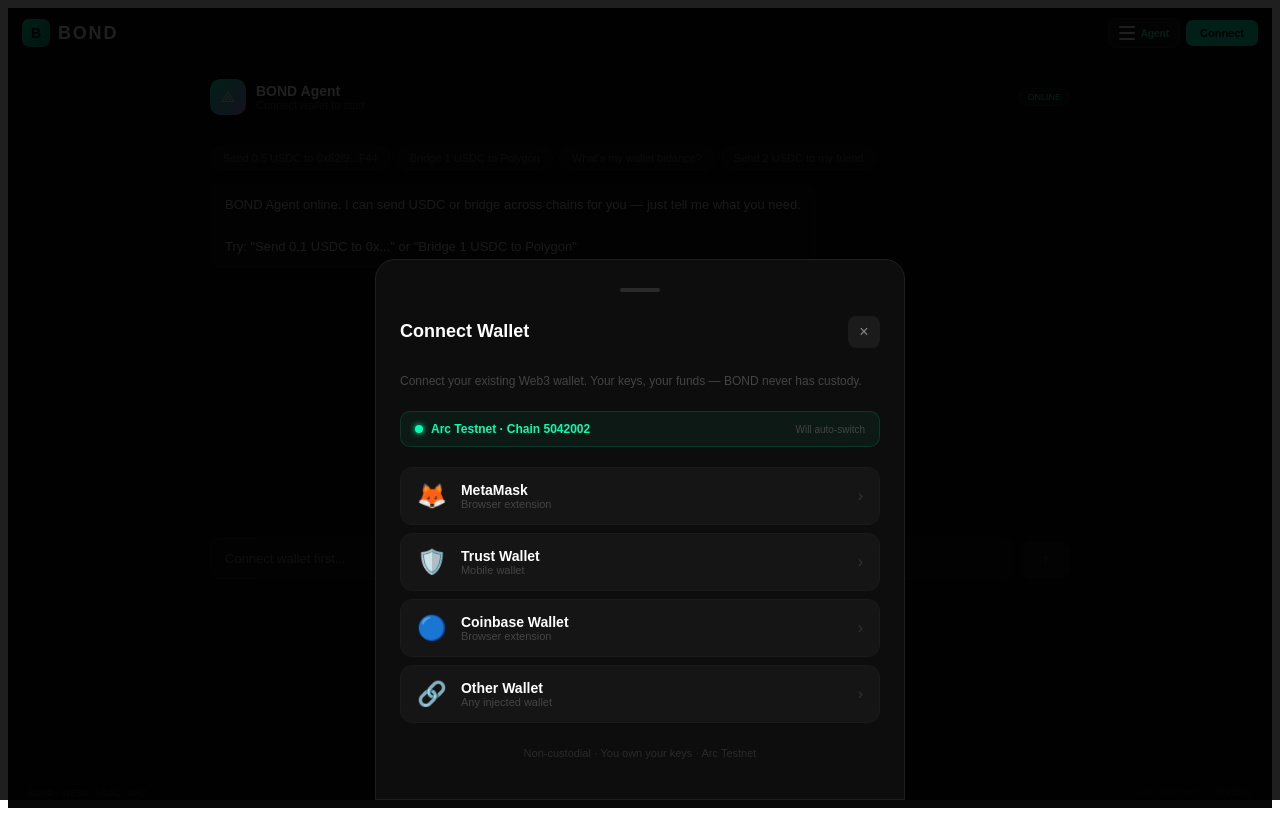
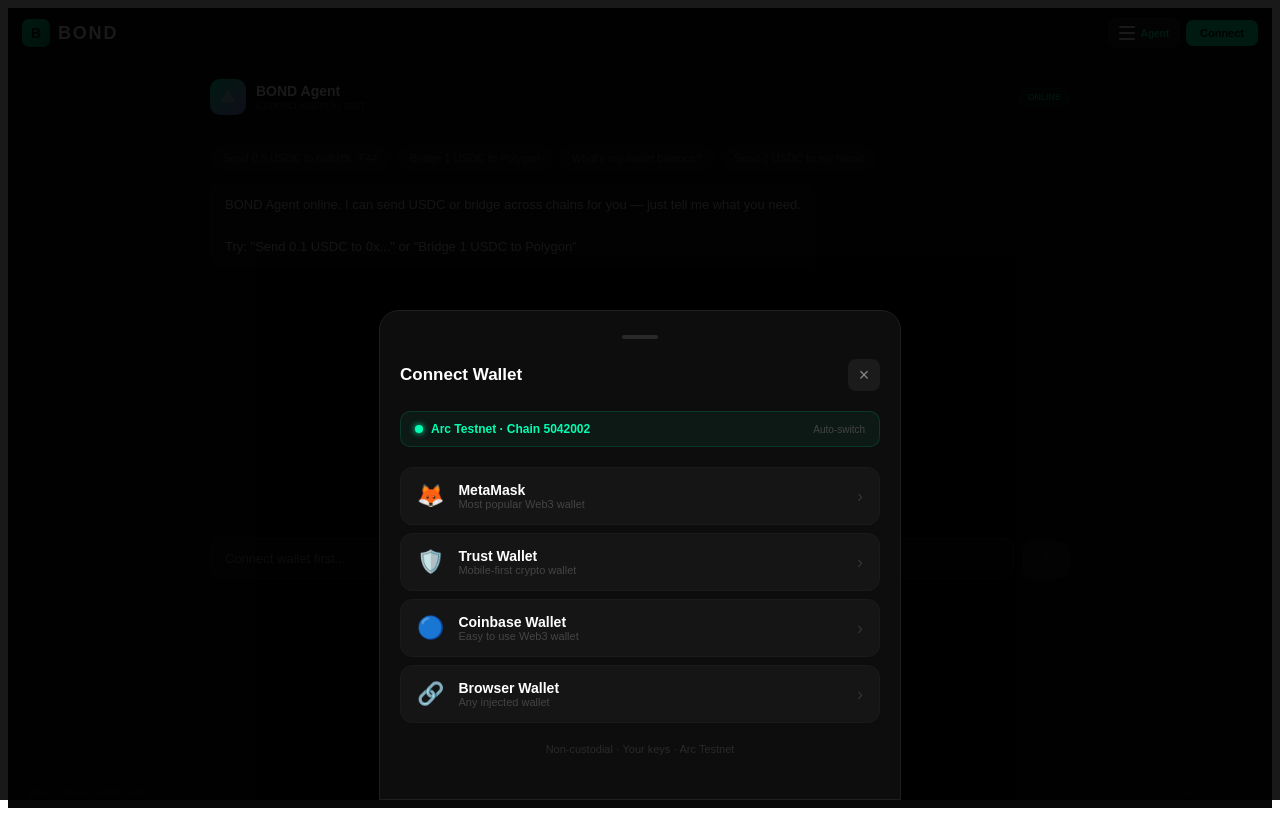
Before and after one commit to arpdoul/bond-app, a React (Vite) app: page / in a window 1280 px wide. Both pictures are taken after a click on the button "Connect". Built offline with nearby package versions, Linux system fonts and the light colour scheme.

Commit message:
fix: wallet connect modal with deep links, balance NaN fixed

```diff
--- a/src/WalletModal.jsx
+++ b/src/WalletModal.jsx
@@ -1,17 +1,10 @@
 import { useState } from "react";
-import { connectWallet, getUSDCBalance, ARC_TESTNET } from "./wallet.js";
-
-const WALLETS = [
-  { id: "metamask",  name: "MetaMask",        icon: "🦊", desc: "Browser extension" },
-  { id: "trust",     name: "Trust Wallet",     icon: "🛡️", desc: "Mobile wallet"     },
-  { id: "coinbase",  name: "Coinbase Wallet",  icon: "🔵", desc: "Browser extension" },
-  { id: "injected",  name: "Other Wallet",     icon: "🔗", desc: "Any injected wallet" },
-];
+import { connectWallet, getUSDCBalance } from "./wallet.js";
 
 export default function WalletModal({ onClose, onConnected }) {
-  const [step, setStep]       = useState("select");
+  const [step, setStep]     = useState("select");
+  const [error, setError]   = useState("");
   const [loading, setLoading] = useState(false);
-  const [error, setError]     = useState("");
 
   const handleConnect = async () => {
     setLoading(true);
@@ -19,116 +12,124 @@ export default function WalletModal({ onClose, onConnected }) {
     setStep("connecting");
     try {
       const address = await connectWallet();
-      setStep("switching");
+      setStep("balance");
       const balance = await getUSDCBalance(address);
-
-      // Save to localStorage
       localStorage.setItem("bond_waddr", address);
       localStorage.setItem("bond_wbal",  balance);
       localStorage.setItem("bond_wid",   address);
-
       setStep("done");
-      setTimeout(() => onConnected({
-        wallet: { address, id: address },
-        balance,
-      }), 600);
+      setTimeout(() => onConnected({ wallet: { address, id: address }, balance }), 700);
     } catch(e) {
       setStep("error");
-      setError(e.message);
+      setError(e.message || "Connection failed");
     } finally {
       setLoading(false);
     }
   };
 
+  const isMobile = /Android|iPhone|iPad/i.test(navigator.userAgent);
+  const hasWallet = typeof window.ethereum !== "undefined";
+
   return (
-    <div style={{position:"fixed",inset:0,zIndex:1000,background:"rgba(0,0,0,0.88)",display:"flex",alignItems:"flex-end",justifyContent:"center",padding:"0 0 0 0"}}>
-      <div style={{background:"#0d0d0d",border:"1px solid #1f1f1f",borderRadius:"20px 20px 0 0",padding:"28px 24px 40px",width:"100%",maxWidth:480,animation:"slideUp 0.3s ease"}}>
-        <style>{`@keyframes slideUp { from { transform: translateY(100%); } to { transform: translateY(0); } }`}</style>
+    <div style={{position:"fixed",inset:0,zIndex:1000,background:"rgba(0,0,0,0.9)",display:"flex",alignItems:"flex-end",justifyContent:"center"}}>
+      <div style={{background:"#0d0d0d",border:"1px solid #1f1f1f",borderRadius:"20px 20px 0 0",padding:"24px 20px 44px",width:"100%",maxWidth:480}}>
 
-        {/* Handle bar */}
-        <div style={{width:40,height:4,background:"#2a2a2a",borderRadius:2,margin:"0 auto 24px"}}/>
+        {/* Handle */}
+        <div style={{width:36,height:4,background:"#2a2a2a",borderRadius:2,margin:"0 auto 20px"}}/>
 
-        <div style={{display:"flex",justifyContent:"space-between",alignItems:"center",marginBottom:24}}>
-          <div style={{fontSize:18,fontWeight:700,color:"#fff"}}>Connect Wallet</div>
-          <button onClick={onClose} style={{background:"rgba(255,255,255,0.06)",border:"none",color:"#888",fontSize:16,cursor:"pointer",width:32,height:32,borderRadius:8,display:"flex",alignItems:"center",justifyContent:"center"}}>×</button>
+        <div style={{display:"flex",justifyContent:"space-between",alignItems:"center",marginBottom:20}}>
+          <div style={{fontSize:17,fontWeight:700,color:"#fff"}}>Connect Wallet</div>
+          <button onClick={onClose} style={{background:"rgba(255,255,255,0.06)",border:"none",color:"#888",width:32,height:32,borderRadius:8,cursor:"pointer",fontSize:18}}>×</button>
         </div>
 
-        {step === "select" && (
-          <>
-            <div style={{fontSize:12,color:"#444",marginBottom:20,lineHeight:1.6}}>
-              Connect your existing Web3 wallet. Your keys, your funds — BOND never has custody.
-            </div>
+        {/* Arc badge */}
+        <div style={{display:"flex",alignItems:"center",gap:8,padding:"10px 14px",background:"rgba(0,255,178,0.05)",border:"1px solid #00FFB222",borderRadius:10,marginBottom:20}}>
+          <div style={{width:8,height:8,borderRadius:"50%",background:"#00FFB2",boxShadow:"0 0 6px #00FFB2"}}/>
+          <span style={{fontSize:12,color:"#00FFB2",fontWeight:600}}>Arc Testnet · Chain 5042002</span>
+          <span style={{fontSize:10,color:"#444",marginLeft:"auto"}}>Auto-switch</span>
+        </div>
 
-            {/* Network badge */}
-            <div style={{display:"flex",alignItems:"center",gap:8,padding:"10px 14px",background:"rgba(0,255,178,0.05)",border:"1px solid #00FFB222",borderRadius:10,marginBottom:20}}>
-              <div style={{width:8,height:8,borderRadius:"50%",background:"#00FFB2",boxShadow:"0 0 6px #00FFB2"}}/>
-              <span style={{fontSize:12,color:"#00FFB2",fontWeight:600}}>Arc Testnet · Chain 5042002</span>
-              <span style={{fontSize:10,color:"#444",marginLeft:"auto"}}>Will auto-switch</span>
-            </div>
-
-            {/* Wallet options */}
-            <div style={{display:"flex",flexDirection:"column",gap:8,marginBottom:24}}>
-              {WALLETS.map(w => (
-                <button key={w.id} onClick={handleConnect}
-                  style={{display:"flex",alignItems:"center",gap:14,padding:"14px 16px",background:"rgba(255,255,255,0.03)",border:"1px solid #1a1a1a",borderRadius:12,cursor:"pointer",transition:"all 0.2s",width:"100%",textAlign:"left"}}>
-                  <span style={{fontSize:24}}>{w.icon}</span>
-                  <div>
+        {/* SELECT */}
+        {step==="select" && (
+          <div>
+            {!hasWallet && isMobile && (
+              <div style={{padding:"12px 14px",background:"rgba(255,215,0,0.06)",border:"1px solid #FFD70033",borderRadius:10,marginBottom:16,fontSize:12,color:"#FFD700",lineHeight:1.6}}>
+                ⚠️ No wallet detected. Open this app inside MetaMask Browser or install a Web3 wallet.
+              </div>
+            )}
+            <div style={{display:"flex",flexDirection:"column",gap:8,marginBottom:20}}>
+              {[
+                {name:"MetaMask",       icon:"🦊", desc:"Most popular Web3 wallet",    deep:"https://metamask.app.link/dapp/bond-app-rho.vercel.app"},
+                {name:"Trust Wallet",   icon:"🛡️", desc:"Mobile-first crypto wallet",  deep:"https://link.trustwallet.com/open_url?coin_id=60&url=https://bond-app-rho.vercel.app"},
+                {name:"Coinbase Wallet",icon:"🔵", desc:"Easy to use Web3 wallet",     deep:"https://go.cb-w.com/dapp?cb_url=https://bond-app-rho.vercel.app"},
+                {name:"Browser Wallet", icon:"🔗", desc:"Any injected wallet",         deep:null},
+              ].map((w,i) => (
+                <button key={i}
+                  onClick={w.deep && !hasWallet && isMobile ? ()=>window.open(w.deep,"_blank") : handleConnect}
+                  style={{display:"flex",alignItems:"center",gap:14,padding:"14px 16px",background:"rgba(255,255,255,0.03)",border:"1px solid #1a1a1a",borderRadius:12,cursor:"pointer",width:"100%",textAlign:"left"}}>
+                  <span style={{fontSize:22}}>{w.icon}</span>
+                  <div style={{flex:1}}>
                     <div style={{fontSize:14,fontWeight:600,color:"#fff"}}>{w.name}</div>
                     <div style={{fontSize:11,color:"#444"}}>{w.desc}</div>
                   </div>
-                  <span style={{marginLeft:"auto",color:"#333",fontSize:16}}>›</span>
+                  <span style={{color:"#333",fontSize:18}}>›</span>
                 </button>
               ))}
             </div>
-
-            <div style={{textAlign:"center",fontSize:11,color:"#2a2a2a"}}>
-              Non-custodial · You own your keys · Arc Testnet
-            </div>
-          </>
-        )}
-
-        {step === "connecting" && (
-          <div style={{textAlign:"center",padding:"40px 0"}}>
-            <div style={{fontSize:40,marginBottom:16}}>🔗</div>
-            <div style={{fontSize:15,color:"#fff",fontWeight:600,marginBottom:8}}>Connecting...</div>
-            <div style={{fontSize:12,color:"#444"}}>Approve in your wallet</div>
+            <div style={{textAlign:"center",fontSize:11,color:"#2a2a2a"}}>Non-custodial · Your keys · Arc Testnet</div>
           </div>
         )}
 
-        {step === "switching" && (
+        {/* CONNECTING */}
+        {step==="connecting" && (
           <div style={{textAlign:"center",padding:"40px 0"}}>
-            <div style={{fontSize:40,marginBottom:16}}>⛓️</div>
-            <div style={{fontSize:15,color:"#fff",fontWeight:600,marginBottom:8}}>Switching to Arc Testnet</div>
-            <div style={{fontSize:12,color:"#444"}}>Adding network if needed...</div>
+            <div style={{fontSize:44,marginBottom:16}}>🔗</div>
+            <div style={{fontSize:15,color:"#fff",fontWeight:600,marginBottom:8}}>Waiting for approval...</div>
+            <div style={{fontSize:12,color:"#444"}}>Approve the connection in your wallet</div>
           </div>
         )}
 
-        {step === "done" && (
+        {/* BALANCE */}
+        {step==="balance" && (
           <div style={{textAlign:"center",padding:"40px 0"}}>
-            <div style={{fontSize:48,marginBottom:12}}>✓</div>
+            <div style={{fontSize:44,marginBottom:16}}>⛓️</div>
+            <div style={{fontSize:15,color:"#fff",fontWeight:600,marginBottom:8}}>Switching to Arc Testnet...</div>
+            <div style={{fontSize:12,color:"#444"}}>Fetching your USDC balance</div>
+          </div>
+        )}
+
+        {/* DONE */}
+        {step==="done" && (
+          <div style={{textAlign:"center",padding:"32px 0"}}>
+            <div style={{fontSize:48,marginBottom:12}}>✅</div>
             <div style={{fontSize:15,color:"#00FFB2",fontWeight:700,marginBottom:6}}>Connected!</div>
-            <div style={{fontSize:12,color:"#444"}}>
-              {localStorage.getItem("bond_waddr")?.slice(0,10)}... on Arc Testnet
+            <div style={{fontSize:12,color:"#555"}}>{localStorage.getItem("bond_waddr")?.slice(0,14)}...</div>
+            <div style={{fontSize:18,color:"#00FFB2",fontWeight:700,marginTop:8,fontFamily:"monospace"}}>
+              {localStorage.getItem("bond_wbal")} USDC
             </div>
           </div>
         )}
 
-        {step === "error" && (
+        {/* ERROR */}
+        {step==="error" && (
           <div>
-            <div style={{padding:16,background:"rgba(255,107,53,0.08)",border:"1px solid #FF6B3533",borderRadius:10,marginBottom:16}}>
+            <div style={{padding:14,background:"rgba(255,107,53,0.08)",border:"1px solid #FF6B3533",borderRadius:10,marginBottom:16}}>
               <div style={{fontSize:13,color:"#FF6B35",fontWeight:600,marginBottom:6}}>Connection Failed</div>
               <div style={{fontSize:12,color:"#cc5533",lineHeight:1.5}}>{error}</div>
-              {error.includes("No wallet") && (
-                <div style={{marginTop:12}}>
-                  <a href="https://metamask.io/download/" target="_blank" rel="noopener noreferrer"
-                    style={{display:"block",padding:"10px 14px",background:"rgba(255,255,255,0.04)",border:"1px solid #222",borderRadius:8,color:"#888",fontSize:12,textDecoration:"none",textAlign:"center"}}>
-                    Install MetaMask →
+              {error.includes("No Web3") && (
+                <div style={{marginTop:12,display:"flex",flexDirection:"column",gap:6}}>
+                  <a href="https://metamask.app.link/dapp/bond-app-rho.vercel.app" target="_blank" rel="noopener noreferrer"
+                    style={{display:"block",padding:"10px",background:"rgba(255,255,255,0.04)",border:"1px solid #222",borderRadius:8,color:"#fff",fontSize:12,textDecoration:"none",textAlign:"center"}}>
+                    🦊 Open in MetaMask Browser
+                  </a>
+                  <a href="https://link.trustwallet.com/open_url?coin_id=60&url=https://bond-app-rho.vercel.app" target="_blank" rel="noopener noreferrer"
+                    style={{display:"block",padding:"10px",background:"rgba(255,255,255,0.04)",border:"1px solid #222",borderRadius:8,color:"#fff",fontSize:12,textDecoration:"none",textAlign:"center"}}>
+                    🛡️ Open in Trust Wallet Browser
                   </a>
                 </div>
               )}
             </div>
-            <button onClick={handleConnect}
-              style={{width:"100%",padding:"14px",background:"#00FFB2",border:"none",color:"#080808",borderRadius:10,fontSize:13,fontWeight:700,cursor:"pointer"}}>
+            <button onClick={()=>setStep("select")} style={{width:"100%",padding:"14px",background:"#00FFB2",border:"none",color:"#080808",borderRadius:10,fontSize:13,fontWeight:700,cursor:"pointer"}}>
               Try Again
             </button>
           </div>
--- a/src/wallet.js
+++ b/src/wallet.js
@@ -1,71 +1,92 @@
-// Arc Testnet chain config
-export const ARC_TESTNET = {
-  id: 5042002,
-  name: "Arc Testnet",
-  network: "arc-testnet",
-  nativeCurrency: { name: "USDC", symbol: "USDC", decimals: 18 },
-  rpcUrls: { default: { http: ["https://rpc.arc.fun"] } },
-  blockExplorers: { default: { name: "ArcScan", url: "https://testnet.arcscan.app" } },
-};
 
+// Arc Testnet config
+export const ARC_CHAIN_ID = "0x4CEF52"; // 5042002 in hex
 export const USDC_CONTRACT = "0x3600000000000000000000000000000000000000";
 
-// Add Arc Testnet to MetaMask
 export async function addArcNetwork() {
   await window.ethereum.request({
     method: "wallet_addEthereumChain",
     params: [{
-      chainId: "0x4CEF52",
+      chainId: ARC_CHAIN_ID,
       chainName: "Arc Testnet",
-      nativeCurrency: { name: "USDC", symbol: "USDC", decimals: 18 },
+      nativeCurrency: { name: "ETH", symbol: "ETH", decimals: 18 },
       rpcUrls: ["https://rpc.arc.fun"],
       blockExplorerUrls: ["https://testnet.arcscan.app"],
     }],
   });
 }
 
-// Switch to Arc Testnet
 export async function switchToArc() {
   try {
     await window.ethereum.request({
       method: "wallet_switchEthereumChain",
-      params: [{ chainId: "0x4CEF52" }],
+      params: [{ chainId: ARC_CHAIN_ID }],
     });
   } catch(e) {
-    if (e.code === 4902) await addArcNetwork();
-    else throw e;
+    if (e.code === 4902) {
+      await addArcNetwork();
+    } else {
+      throw e;
+    }
   }
 }
 
-// Connect wallet
 export async function connectWallet() {
-  if (!window.ethereum) throw new Error("No wallet found. Install MetaMask or use a Web3 browser.");
+  if (!window.ethereum) {
+    throw new Error("No Web3 wallet found. Please install MetaMask or use a Web3 browser.");
+  }
   const accounts = await window.ethereum.request({ method: "eth_requestAccounts" });
-  await switchToArc();
+  if (!accounts || accounts.length === 0) throw new Error("No accounts found");
+  try {
+    await switchToArc();
+  } catch(e) {
+    console.warn("Could not switch to Arc testnet:", e.message);
+  }
   return accounts[0];
 }
 
-// Get USDC balance
 export async function getUSDCBalance(address) {
+  if (!address) return "0.0000";
   try {
+    // Try Arc RPC directly
     const data = "0x70a08231" + address.replace("0x","").padStart(64,"0");
-    const result = await window.ethereum.request({
-      method: "eth_call",
-      params: [{ to: USDC_CONTRACT, data }, "latest"],
+    const res = await fetch("https://rpc.arc.fun", {
+      method: "POST",
+      headers: { "Content-Type": "application/json" },
+      body: JSON.stringify({
+        jsonrpc: "2.0", id: 1,
+        method: "eth_call",
+        params: [{ to: USDC_CONTRACT, data }, "latest"],
+      }),
     });
-    const balance = parseInt(result, 16) / 1e6;
-    return balance.toFixed(4);
+    const json = await res.json();
+    if (json.result && json.result !== "0x") {
+      const raw = parseInt(json.result, 16);
+      if (!isNaN(raw)) return (raw / 1e6).toFixed(4);
+    }
+    // Fallback: try via window.ethereum
+    if (window.ethereum) {
+      const result = await window.ethereum.request({
+        method: "eth_call",
+        params: [{ to: USDC_CONTRACT, data }, "latest"],
+      });
+      if (result && result !== "0x") {
+        const raw = parseInt(result, 16);
+        if (!isNaN(raw)) return (raw / 1e6).toFixed(4);
+      }
+    }
+    return "0.0000";
   } catch(e) {
+    console.warn("Balance fetch failed:", e.message);
     return "0.0000";
   }
 }
 
-// Send USDC
 export async function sendUSDCWeb3(fromAddress, toAddress, amount) {
-  const amountWei = BigInt(Math.floor(parseFloat(amount) * 1e6)).toString(16).padStart(64,"0");
-  const to = toAddress.replace("0x","").padStart(64,"0");
-  const data = "0xa9059cbb" + to + amountWei;
-
+  if (!window.ethereum) throw new Error("No wallet connected");
+  const amountHex = Math.floor(parseFloat(amount) * 1e6).toString(16).padStart(64,"0");
+  const toHex = toAddress.replace("0x","").padStart(64,"0");
+  const data = "0xa9059cbb" + toHex + amountHex;
   const txHash = await window.ethereum.request({
     method: "eth_sendTransaction",
     params: [{
@@ -77,11 +98,3 @@ export async function sendUSDCWeb3(fromAddress, toAddress, amount) {
   });
   return txHash;
 }
-
-// Listen for account/chain changes
-export function onAccountChange(cb) {
-  window.ethereum?.on("accountsChanged", cb);
-}
-export function onChainChange(cb) {
-  window.ethereum?.on("chainChanged", cb);
-}
```
